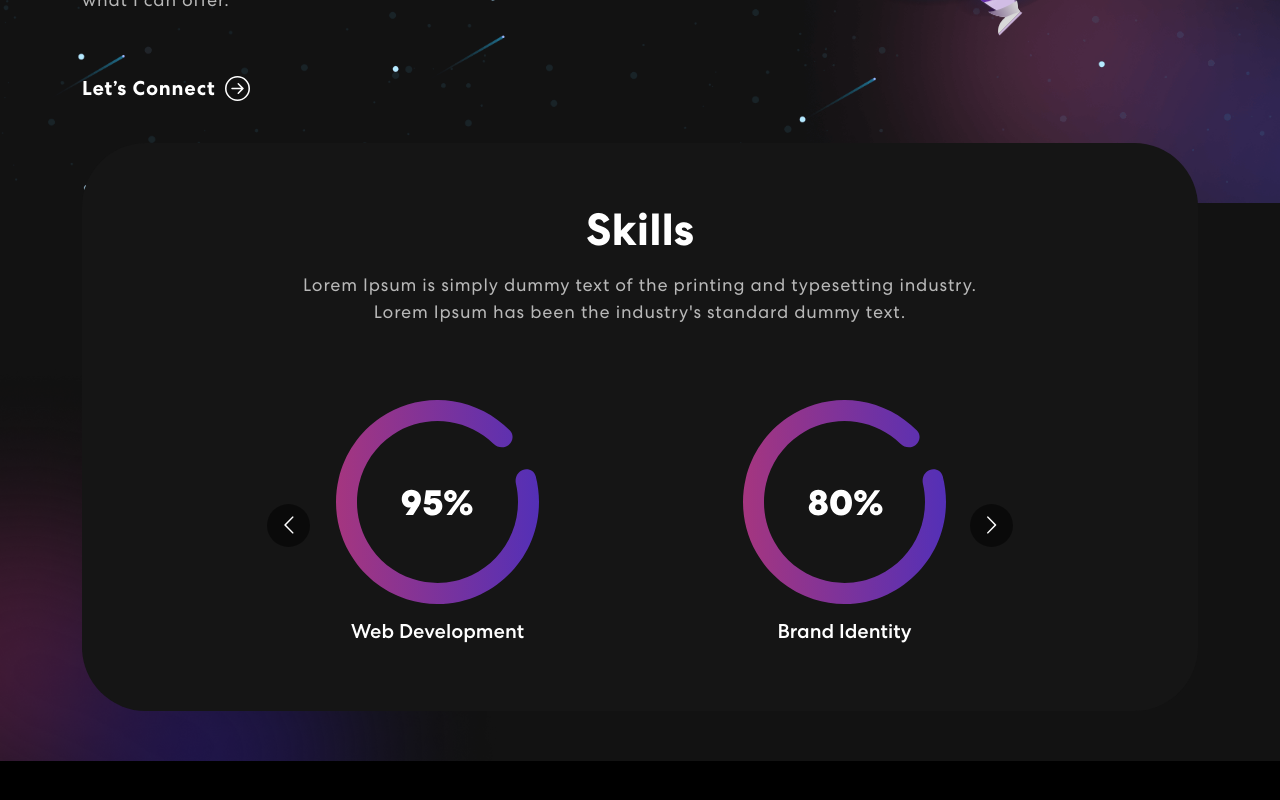
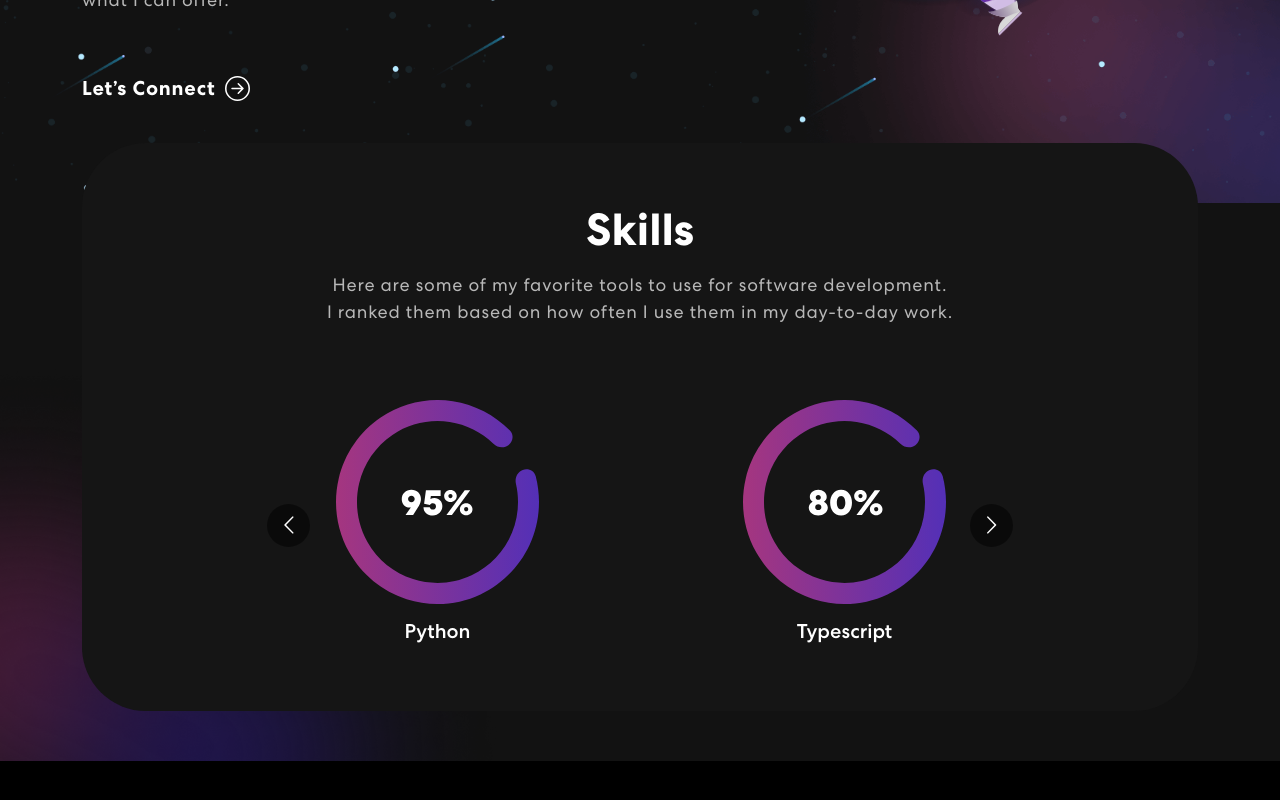
Before and after one commit to amgosek/portfolio, a React (Create React App) app: page / in a window 1280 px wide. Shown: the part 596-1396 px from the top of the page. Built offline with nearby package versions, Linux system fonts and the light colour scheme.

Commit message:
Update Skills.js

```diff
--- a/src/components/Skills.js
+++ b/src/components/Skills.js
@@ -2,8 +2,9 @@
 import meter2 from "../assets/img/meter2.svg";
 import meter3 from "../assets/img/meter3.svg";
 import Carousel from 'react-multi-carousel';
+import colorSharp from "../assets/img/color-sharp.png"
+
 import 'react-multi-carousel/lib/styles.css';
-import colorSharp from "../assets/img/color-sharp.png"
 
 export const Skills = () => {
   const responsive = {
@@ -33,23 +34,23 @@
                 <div className="col-12">
                     <div className="skill-bx wow zoomIn">
                         <h2>Skills</h2>
-                        <p>Lorem Ipsum is simply dummy text of the printing and typesetting industry.<br></br> Lorem Ipsum has been the industry's standard dummy text.</p>
+                        <p>Here are some of my favorite tools to use for software development.<br></br> I ranked them based on how often I use them in my day-to-day work.</p>
                         <Carousel responsive={responsive} infinite={true} className="owl-carousel owl-theme skill-slider">
                             <div className="item">
                                 <img src={meter1} alt="Image" />
-                                <h5>Web Development</h5>
+                                <h5>Python</h5>
                             </div>
                             <div className="item">
                                 <img src={meter2} alt="Image" />
-                                <h5>Brand Identity</h5>
+                                <h5>Typescript</h5>
                             </div>
                             <div className="item">
                                 <img src={meter3} alt="Image" />
-                                <h5>Logo Design</h5>
+                                <h5>React-Native</h5>
                             </div>
                             <div className="item">
                                 <img src={meter1} alt="Image" />
-                                <h5>Web Development</h5>
+                                <h5>C++</h5>
                             </div>
                         </Carousel>
                     </div>
```
